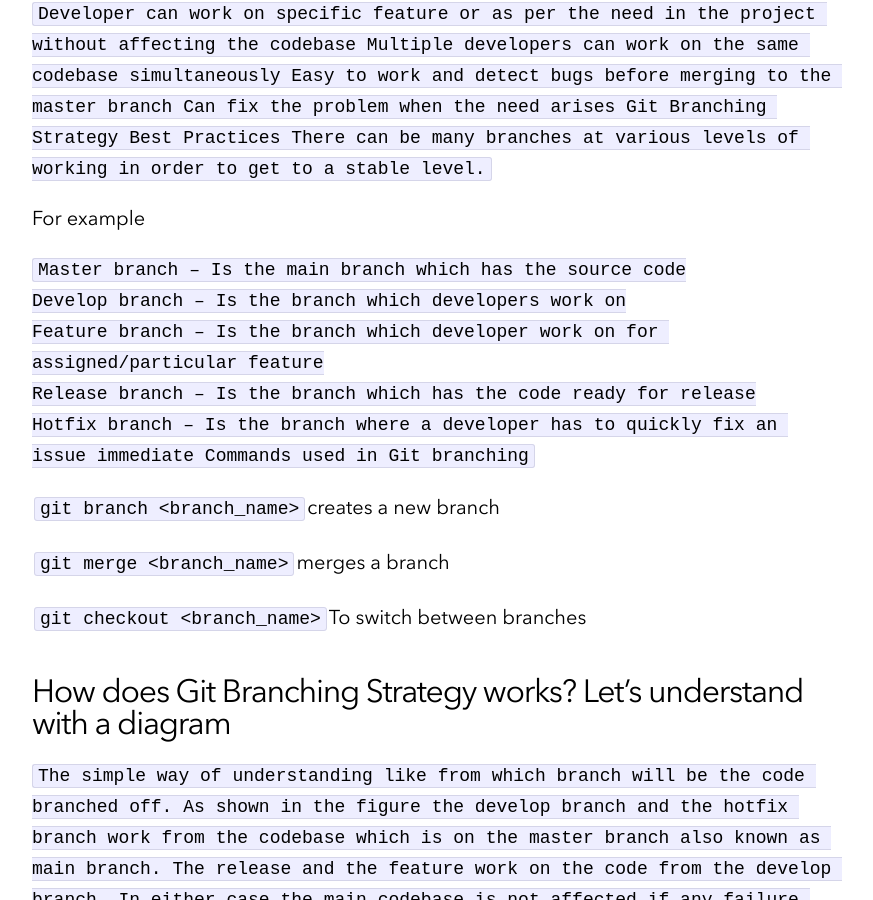
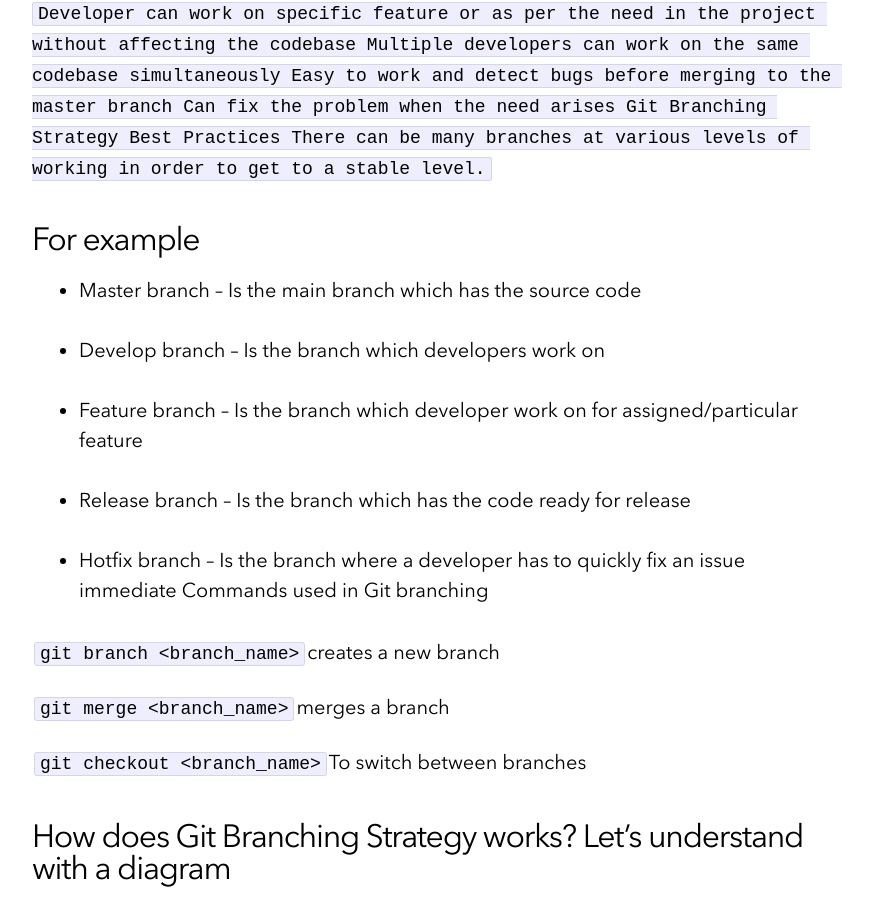
Before and after one commit to sivakumarvunnam/sivakumarvunnam.github.io, a Jekyll site: the page built from _posts/2022-09-21-Git-Branching-Strategy.md, in a window 1280 px wide and 900 px high, scrolled down 725 px. Shown: the whole window, without its empty margins (208-1081 px from the left). Built offline with Jekyll 4.4.1, drawn with Linux system fonts in a browser that asks for light colours; nearby versions of some CDN libraries; comment, search, counter and statistics services are not loaded; some of the changed lines change nothing that is shown.

Commit message:
Update 2022-09-21-Git-Branching-Strategy.md

````diff
--- a/_posts/2022-09-21-Git-Branching-Strategy.md
+++ b/_posts/2022-09-21-Git-Branching-Strategy.md
@@ -19,14 +19,13 @@
 ---------------
 ```Developer can work on specific feature or as per the need in the project without affecting the codebase Multiple developers can work on the same codebase simultaneously Easy to work and detect bugs before merging to the master branch Can fix the problem when the need arises Git Branching Strategy Best Practices There can be many branches at various levels of working in order to get to a stable level.```
 
-For example
+## For example
 
-```Master branch – Is the main branch which has the source code
-Develop branch – Is the branch which developers work on
-Feature branch – Is the branch which developer work on for assigned/particular feature
-Release branch – Is the branch which has the code ready for release
-Hotfix branch – Is the branch where a developer has to quickly fix an issue immediate Commands used in Git branching
-```
+* Master branch – Is the main branch which has the source code
+* Develop branch – Is the branch which developers work on
+* Feature branch – Is the branch which developer work on for assigned/particular feature
+* Release branch – Is the branch which has the code ready for release
+* Hotfix branch – Is the branch where a developer has to quickly fix an issue immediate Commands used in Git branching
 
 `git branch <branch_name>` | creates a new branch
 
````
